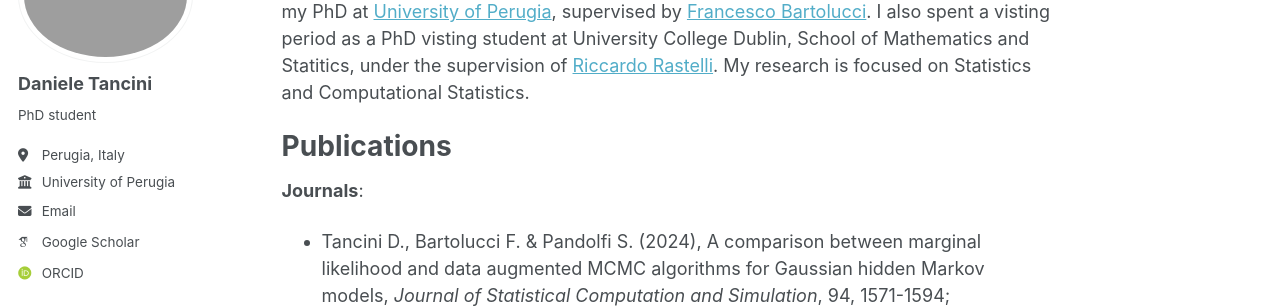
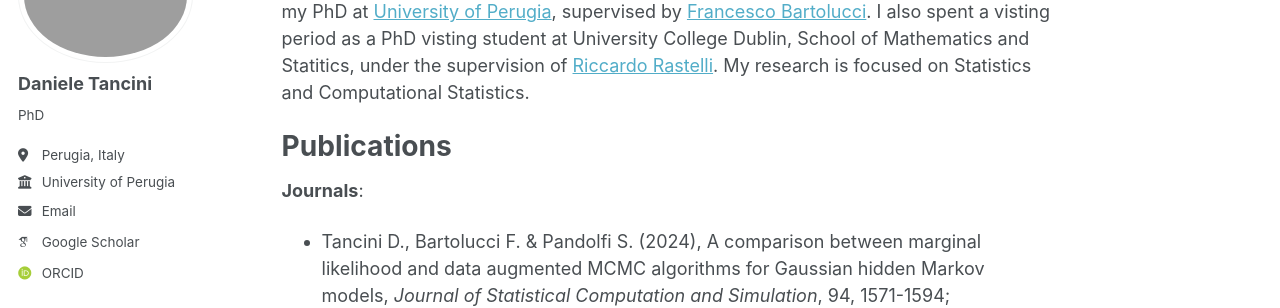
Before and after one commit to DanieleTancini/danieletancini.github.io, a Jekyll site: the page built from _pages/about.md, in a window 1280 px wide. Shown: the part 170-478 px from the top of the page. Built offline with Jekyll 4.4.1, drawn with Linux system fonts in a browser that asks for light colours; some web fonts are replaced; a script that is not in the unit is left out.

Commit message:
Update _config.yml

```diff
--- a/_config.yml
+++ b/_config.yml
@@ -26,11 +26,11 @@ author:
   avatar           : "profile2.heic"
   name             : "Daniele Tancini"
   pronouns         : # example: "she/her"
-  bio              : "PhD student"
+  bio              : "PhD"
   location         : "Perugia, Italy"
   employer         : "University of Perugia"
   uri              : # URL
-  email            : "daniele.tancini@dottorandi.unipg.it"
+  email            : "daniele.tancini@unipg.it"
 
   # Academic websites
   academia         : # URL
```
